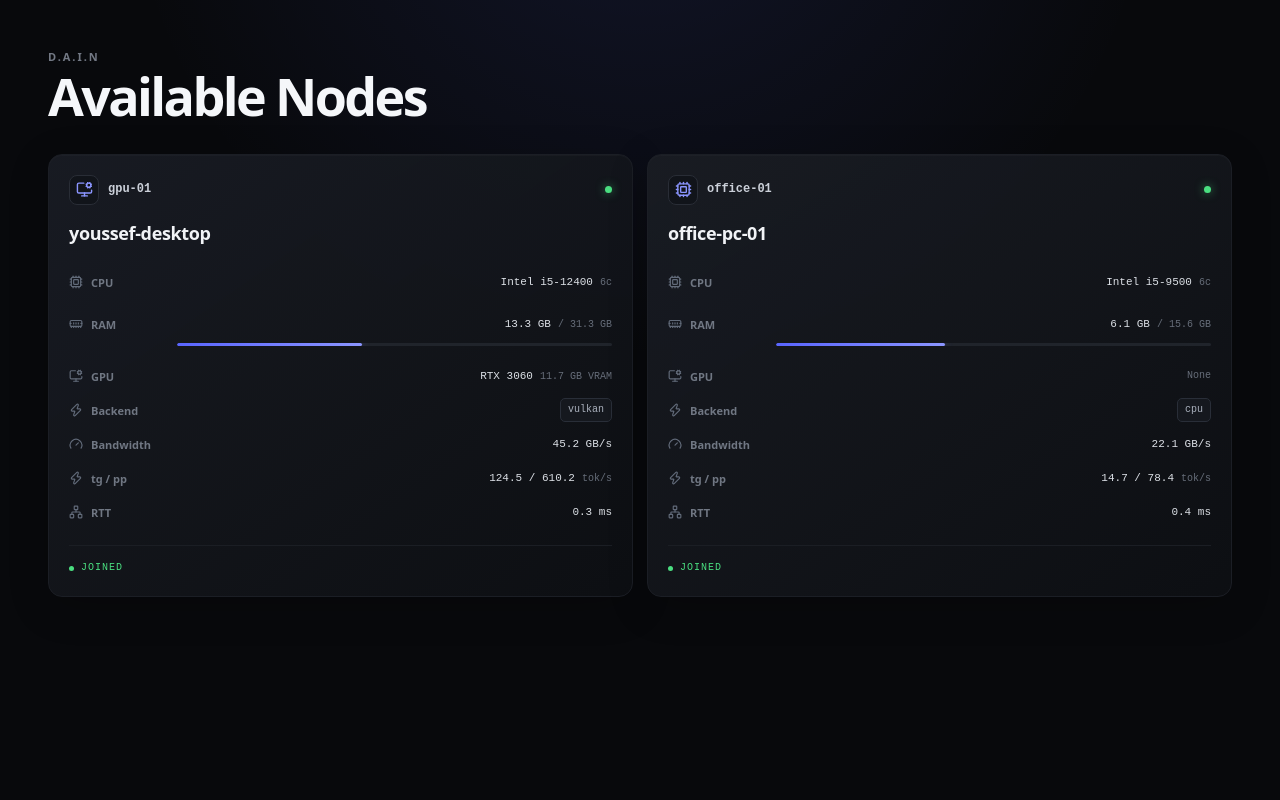
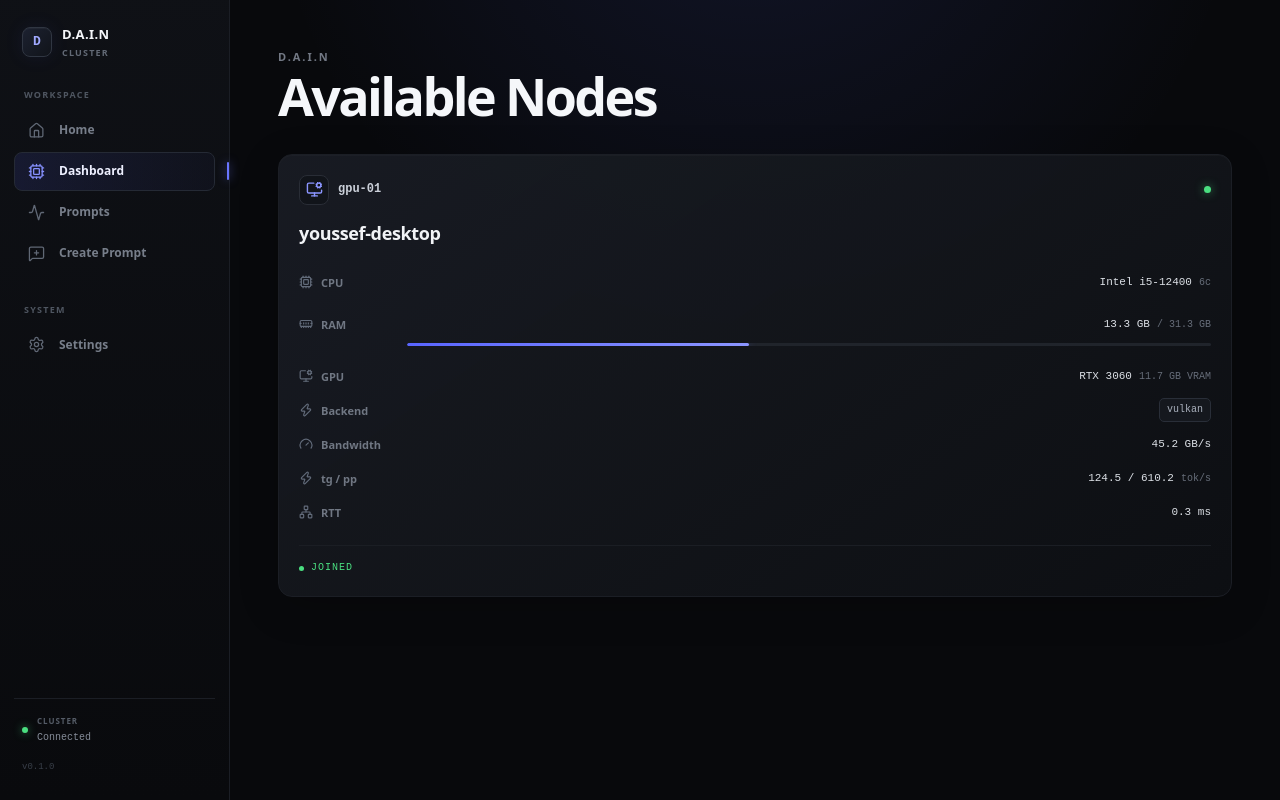
Before and after one commit to GuardianCoding/DAIN, a Next.js app in the folder agent/dain-dashboard/: page /dashboard in a window 1280 px wide. Built offline with nearby package versions, Linux system fonts and the light colour scheme.

Commit message:
feat(dashboard): Add sidebar, includes which pages will be created tomorrow

```diff
--- /dev/null
+++ b/agent/dain-dashboard/app/components/AppShell/AppShell.tsx
@@ -0,0 +1,18 @@
+import Sidebar from "../Sidebar/sidebar";
+import styles from "./page.module.css";
+
+export default function AppShell({
+  children,
+}: {
+  children: React.ReactNode;
+}) {
+  return (
+    <div className={styles.shell}>
+      <Sidebar />
+
+      <main className={styles.content}>
+        {children}
+      </main>
+    </div>
+  );
+}
--- /dev/null
+++ b/agent/dain-dashboard/app/components/AppShell/page.module.css
@@ -0,0 +1,20 @@
+.shell {
+  display: grid;
+  grid-template-columns: 230px minmax(0, 1fr);
+
+  min-height: 100vh;
+
+  background: #08090c;
+}
+
+.content {
+  min-width: 0;
+  min-height: 100vh;
+}
+
+/* Mobile */
+@media (max-width: 700px) {
+  .shell {
+    grid-template-columns: 62px minmax(0, 1fr);
+  }
+}
--- /dev/null
+++ b/agent/dain-dashboard/app/components/Sidebar/navigation.ts
@@ -0,0 +1,52 @@
+import {
+  MessageSquare,
+  Cpu,
+  Activity,
+  Settings,
+  Terminal,
+  House,
+  MessageSquarePlus,
+} from "lucide-react";
+
+export type NavItem = {
+  label: string;
+  href: string;
+  icon: React.ComponentType<{ size?: number; strokeWidth?: number }>;
+  description?: string;
+};
+
+export const navigation: NavItem[] = [
+  {
+    label: "Home",
+    href: "/",
+    icon: House,
+    description: "Return to landing page",
+  },
+  {
+    label: "Dashboard",
+    href: "/dashboard",
+    icon: Cpu,
+    description: "View connected nodes",
+  },
+  {
+    label: "Prompts",
+    href: "/prompts",
+    icon: Activity,
+    description: "Monitor status of running prompts",
+  },
+  {
+    label: "Create Prompt",
+    href: "/new-prompt",
+    icon: MessageSquarePlus,
+    description: "Send a new prompt to the cluster",
+  },
+];
+
+export const secondaryNavigation: NavItem[] = [
+  {
+    label: "Settings",
+    href: "/settings",
+    icon: Settings,
+    description: "Configure D.A.I.N",
+  },
+];
--- /dev/null
+++ b/agent/dain-dashboard/app/components/Sidebar/page.module.css
@@ -0,0 +1,262 @@
+.sidebar {
+  position: sticky;
+  top: 0;
+
+  height: 100vh;
+  width: 230px;
+
+  display: flex;
+  flex-direction: column;
+
+  padding: 22px 14px;
+
+  border-right: 1px solid #1b1e25;
+
+  background:
+    linear-gradient(
+      180deg,
+      rgba(15, 17, 22, 0.98),
+      rgba(9, 10, 13, 0.98)
+    );
+
+  color: #f5f7fa;
+}
+
+.brand {
+  display: flex;
+  align-items: center;
+  gap: 10px;
+
+  padding: 2px 8px 28px;
+}
+
+.brandMark {
+  display: grid;
+  width: 30px;
+  height: 30px;
+  place-items: center;
+
+  border: 1px solid #303642;
+  border-radius: 8px;
+
+  background: linear-gradient(135deg, #1c2130, #11141a);
+
+  color: #a0a9ff;
+
+  font-family: var(--font-mono, monospace);
+  font-size: 13px;
+  font-weight: 700;
+
+  box-shadow:
+    0 0 20px rgba(89, 101, 255, 0.08),
+    inset 0 1px rgba(255, 255, 255, 0.04);
+}
+
+.brandText {
+  display: flex;
+  flex-direction: column;
+  gap: 1px;
+}
+
+.brandName {
+  font-size: 13px;
+  font-weight: 700;
+  letter-spacing: 0.03em;
+}
+
+.brandSubtitle {
+  color: #626975;
+  font-size: 9px;
+  font-weight: 600;
+  letter-spacing: 0.13em;
+  text-transform: uppercase;
+}
+
+.nav {
+  display: flex;
+  flex: 1;
+  flex-direction: column;
+  gap: 30px;
+}
+
+.section {
+  display: flex;
+  flex-direction: column;
+  gap: 8px;
+}
+
+.sectionLabel {
+  padding: 0 10px;
+
+  color: #4f5661;
+
+  font-size: 9px;
+  font-weight: 700;
+  letter-spacing: 0.14em;
+  text-transform: uppercase;
+}
+
+.navList {
+  display: flex;
+  flex-direction: column;
+  gap: 2px;
+}
+
+.navItem {
+  position: relative;
+
+  display: flex;
+  align-items: center;
+  gap: 10px;
+
+  min-height: 38px;
+  padding: 6px 9px;
+
+  border: 1px solid transparent;
+  border-radius: 8px;
+
+  color: #777e8a;
+  text-decoration: none;
+
+  transition:
+    color 150ms ease,
+    background 150ms ease,
+    border-color 150ms ease;
+}
+
+.navItem:hover {
+  color: #cbd0d9;
+  background: rgba(255, 255, 255, 0.025);
+}
+
+.navItem.active {
+  border-color: #252a35;
+  background:
+    linear-gradient(
+      90deg,
+      rgba(89, 101, 255, 0.12),
+      rgba(89, 101, 255, 0.035)
+    );
+
+  color: #eef0ff;
+}
+
+.icon {
+  display: grid;
+  width: 25px;
+  height: 25px;
+  flex-shrink: 0;
+  place-items: center;
+
+  color: #606875;
+}
+
+.active .icon {
+  color: #8791ff;
+}
+
+.label {
+  font-size: 12px;
+  font-weight: 600;
+}
+
+.activeIndicator {
+  position: absolute;
+  right: -15px;
+
+  width: 2px;
+  height: 18px;
+
+  border-radius: 4px;
+
+  background: #6975ff;
+  box-shadow: 0 0 10px rgba(105, 117, 255, 0.7);
+}
+
+.footer {
+  display: flex;
+  flex-direction: column;
+  gap: 14px;
+
+  padding: 16px 8px 4px;
+
+  border-top: 1px solid #1b1e25;
+}
+
+.connection {
+  display: flex;
+  align-items: center;
+  gap: 9px;
+}
+
+.connectionDot {
+  width: 6px;
+  height: 6px;
+
+  border-radius: 50%;
+
+  background: #4ade80;
+  box-shadow: 0 0 9px rgba(74, 222, 128, 0.6);
+}
+
+.connectionLabel,
+.connectionStatus {
+  display: block;
+}
+
+.connectionLabel {
+  color: #555c67;
+  font-size: 8px;
+  font-weight: 700;
+  letter-spacing: 0.12em;
+  text-transform: uppercase;
+}
+
+.connectionStatus {
+  margin-top: 2px;
+
+  color: #858c98;
+  font-family: var(--font-mono, monospace);
+  font-size: 10px;
+}
+
+.version {
+  color: #393f49;
+  font-family: var(--font-mono, monospace);
+  font-size: 9px;
+}
+
+/* Mobile */
+
+@media (max-width: 700px) {
+  .sidebar {
+    width: 62px;
+    padding: 18px 9px;
+  }
+
+  .brand {
+    justify-content: center;
+    padding: 2px 0 28px;
+  }
+
+  .brandText,
+  .sectionLabel,
+  .label,
+  .footer {
+    display: none;
+  }
+
+  .navItem {
+    justify-content: center;
+    padding: 6px;
+  }
+
+  .icon {
+    width: 30px;
+    height: 30px;
+  }
+
+  .activeIndicator {
+    right: -10px;
+  }
+}
--- /dev/null
+++ b/agent/dain-dashboard/app/components/Sidebar/sidebar.tsx
@@ -0,0 +1,88 @@
+"use client";
+
+import Link from "next/link";
+import { usePathname } from "next/navigation";
+import styles from "./page.module.css";
+import {
+  navigation,
+  secondaryNavigation,
+  type NavItem,
+} from "./navigation";
+
+function NavLink({ item }: { item: NavItem }) {
+  const pathname = usePathname();
+  const Icon = item.icon;
+
+  const active =
+    item.href === "/"
+      ? pathname === "/"
+      : pathname.startsWith(item.href);
+
+  return (
+    <Link
+      href={item.href}
+      className={`${styles.navItem} ${
+        active ? styles.active : ""
+      }`}
+      title={item.description}
+    >
+      <span className={styles.icon}>
+        <Icon size={17} strokeWidth={1.8} />
+      </span>
+
+      <span className={styles.label}>{item.label}</span>
+
+      {active && <span className={styles.activeIndicator} />}
+    </Link>
+  );
+}
+
+export default function Sidebar() {
+  return (
+    <aside className={styles.sidebar}>
+      <div className={styles.brand}>
+        <div className={styles.brandMark}>D</div>
+
+        <div className={styles.brandText}>
+          <span className={styles.brandName}>D.A.I.N</span>
+          <span className={styles.brandSubtitle}>Cluster</span>
+        </div>
+      </div>
+
+      <nav className={styles.nav}>
+        <div className={styles.section}>
+          <span className={styles.sectionLabel}>Workspace</span>
+
+          <div className={styles.navList}>
+            {navigation.map((item) => (
+              <NavLink key={item.href} item={item} />
+            ))}
+          </div>
+        </div>
+
+        <div className={styles.section}>
+          <span className={styles.sectionLabel}>System</span>
+
+          <div className={styles.navList}>
+            {secondaryNavigation.map((item) => (
+              <NavLink key={item.href} item={item} />
+            ))}
+          </div>
+        </div>
+      </nav>
+
+      <div className={styles.footer}>
+        <div className={styles.connection}>
+          <span className={styles.connectionDot} />
+
+          <div>
+            <span className={styles.connectionLabel}>Cluster</span>
+            <span className={styles.connectionStatus}>Connected</span>
+          </div>
+        </div>
+
+        <span className={styles.version}>v0.1.0</span>
+      </div>
+    </aside>
+  );
+}
--- a/agent/dain-dashboard/app/dashboard/page.tsx
+++ b/agent/dain-dashboard/app/dashboard/page.tsx
@@ -22,27 +22,12 @@ const nodes = [
     vram_total: 12000,
     backend: "vulkan",
     mem_bandwidth: 45.2,
-    tg_tok_s: 124.5,
+    tg_tok_s: 124.5, // update this with whatever live data Yusuff can provide
     pp_tok_s: 610.2,
     rtt_ms: 0.3,
     state: "joined",
   },
-  {
-    id: "office-01",
-    hostname: "office-pc-01",
-    cpu_name: "Intel i5-9500",
-    num_cores: 6,
-    ram_total: 16000,
-    ram_free: 9800,
-    gpu: null,
-    vram_total: 0,
-    backend: "cpu",
-    mem_bandwidth: 22.1,
-    tg_tok_s: 14.7,
-    pp_tok_s: 78.4,
-    rtt_ms: 0.4,
-    state: "joined",
-  },
+
 
 ];
 
--- a/agent/dain-dashboard/app/globals.css
+++ b/agent/dain-dashboard/app/globals.css
@@ -25,3 +25,9 @@ body {
   font-family: system-ui, -apple-system, "Segoe UI", sans-serif;
   line-height: 1.6;
 }
+
+@media (max-width: 700px) {
+  .appContent {
+    margin-left: 62px;
+  }
+}
--- a/agent/dain-dashboard/app/layout.tsx
+++ b/agent/dain-dashboard/app/layout.tsx
@@ -1,19 +1,16 @@
-import type { Metadata } from "next";
 import "./globals.css";
-
-export const metadata: Metadata = {
-  title: "D.A.I.N",
-  description: "Distributed Agentic Inference Network",
-};
+import AppShell from "./components/AppShell/AppShell";
 
 export default function RootLayout({
   children,
-}: {
+}: Readonly<{
   children: React.ReactNode;
-}) {
+}>) {
   return (
     <html lang="en">
-      <body>{children}</body>
+      <body>
+        <AppShell>{children}</AppShell>
+      </body>
     </html>
   );
 }
--- a/agent/dain-dashboard/app/page.tsx
+++ b/agent/dain-dashboard/app/page.tsx
@@ -1,8 +1,6 @@
 // Home page with splash screen
 
 import styles from "./page.module.css";
-import { redirect } from 'next/navigation';
-import Link from "next/link";
 
 export default function Home() {
 
@@ -12,7 +10,6 @@ export default function Home() {
       <h1 className={styles.title}>D.A.I.N</h1>
       <div className={styles.rule} />
       <p className={styles.tag}>Shared pool of computing resources, one agentic AI. Built for the 2026 UQCS Hackathon.</p>
-      <Link href="/dashboard" className={styles.pagebutton}>Dashboard</Link>
     </main>
   );
 }
```
